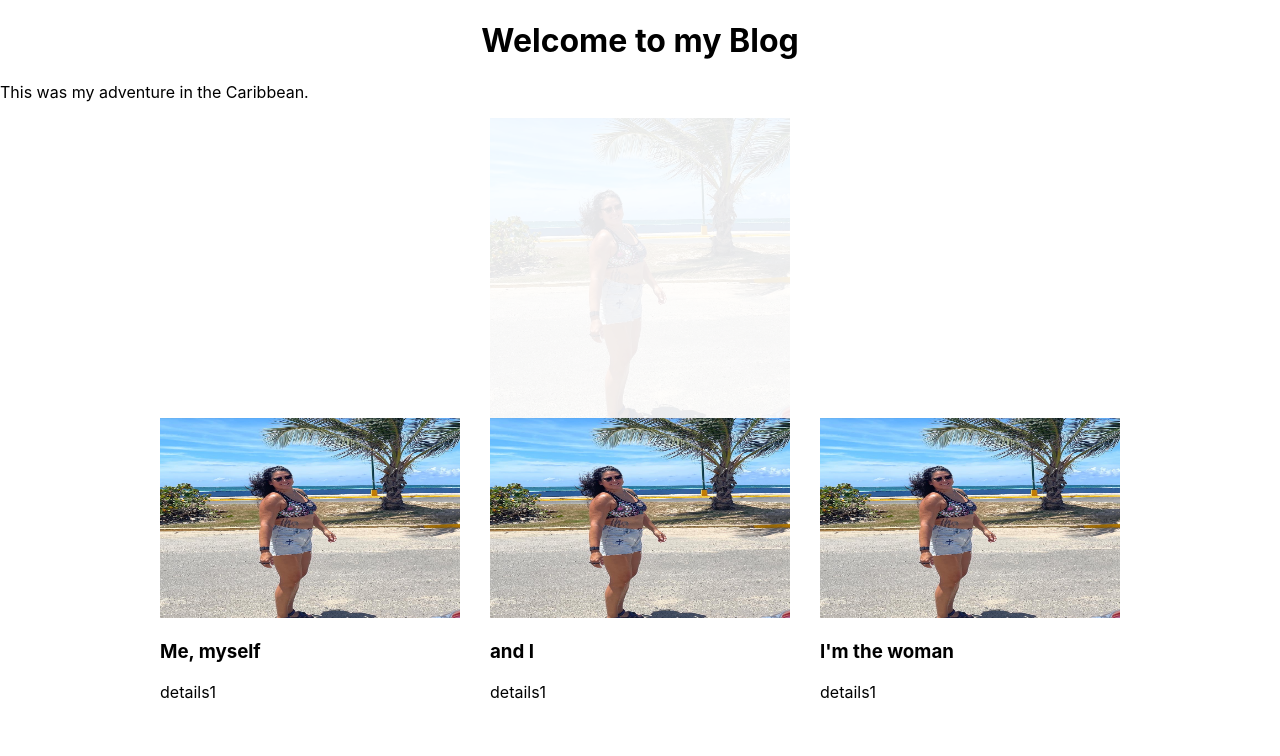
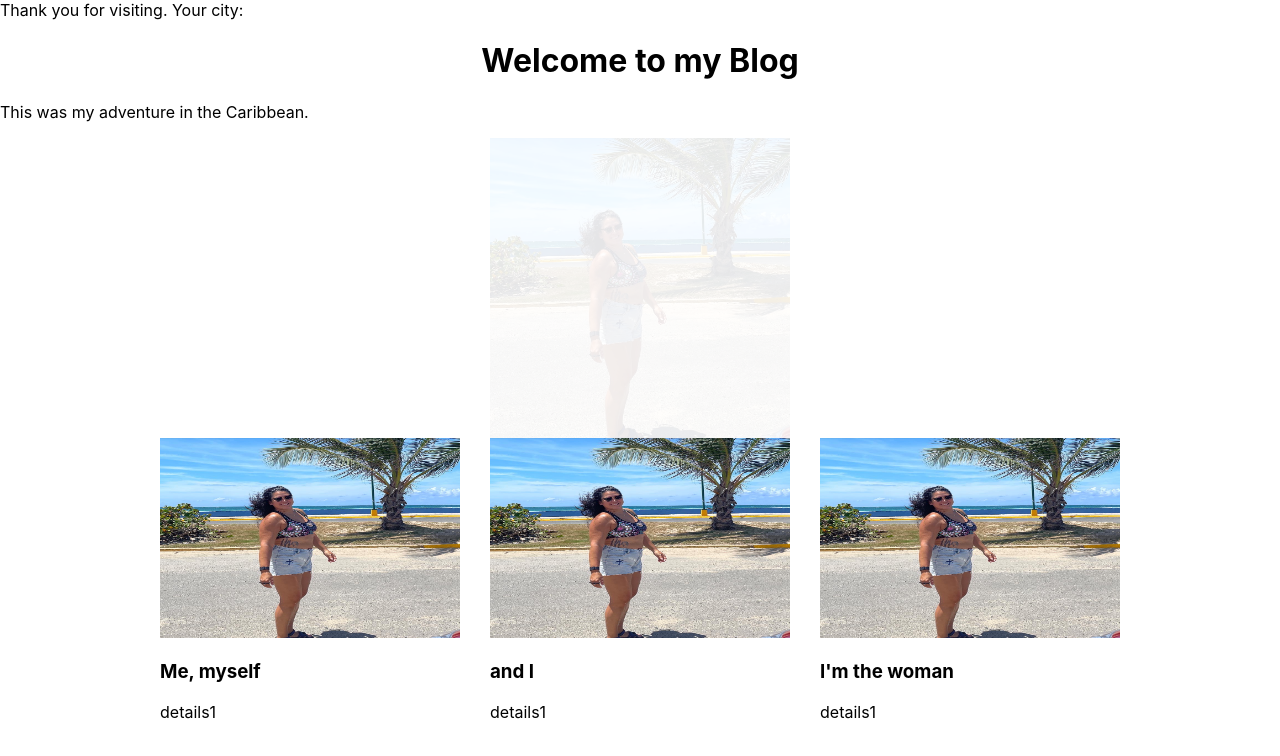
Before and after one commit to mselk/mselk, a Next.js app: page / in a window 1280 px wide. Shown: the top 756 px of the page. Built offline with nearby package versions, Linux system fonts and the light colour scheme; no server answers.

Commit message:
added a city

```diff
--- a/pages/index.tsx
+++ b/pages/index.tsx
@@ -4,8 +4,17 @@ import styles from '../styles/Home.module.css';
 import melissa from '../public/melissa.jpg';
 import Tile from '../components/tile/tile';
 import tiles from '../data/tiles';
+import { useEffect, useState } from 'react';
 
 export default function Home() {
+	const [city, setCity] = useState("");
+	useEffect(() => {
+		fetch("https://ipinfo.io/geo?token=7abe1afad1fdd6").then(response => {
+			response.json().then(data => {
+				setCity(data.city);
+			})
+		})
+	}, [])
 	return (
 		<div className={styles.container}>
 			<Head>
@@ -14,6 +23,7 @@ export default function Home() {
 				<link rel="icon" href="/favicon.ico" />
 			</Head>
 			<main>
+				Thank you for visiting. Your city: {city}
 				<h1 className={styles.headline}>Welcome to my Blog</h1>
 				<p> This was my adventure in the Caribbean.</p>
 				<Image alt="woman on a beach" src={melissa} width={1086} height={1085} />
```
